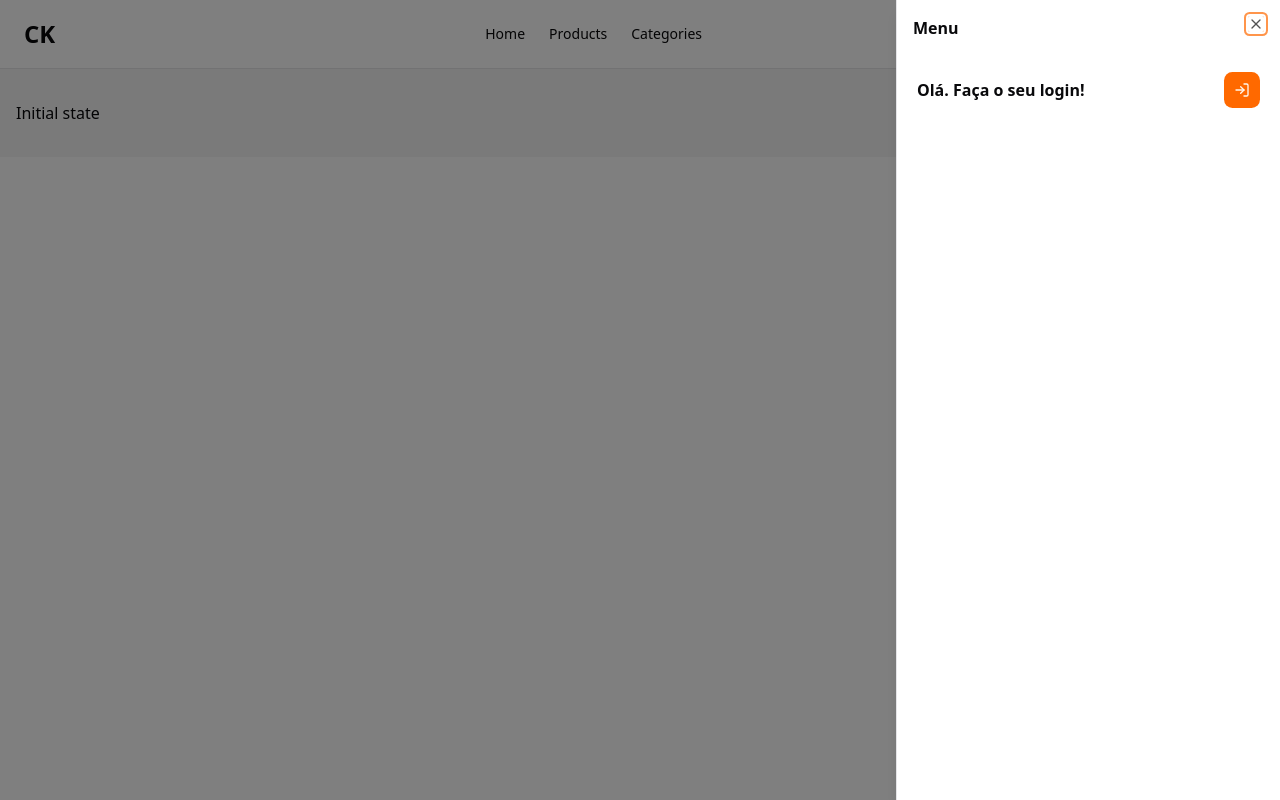
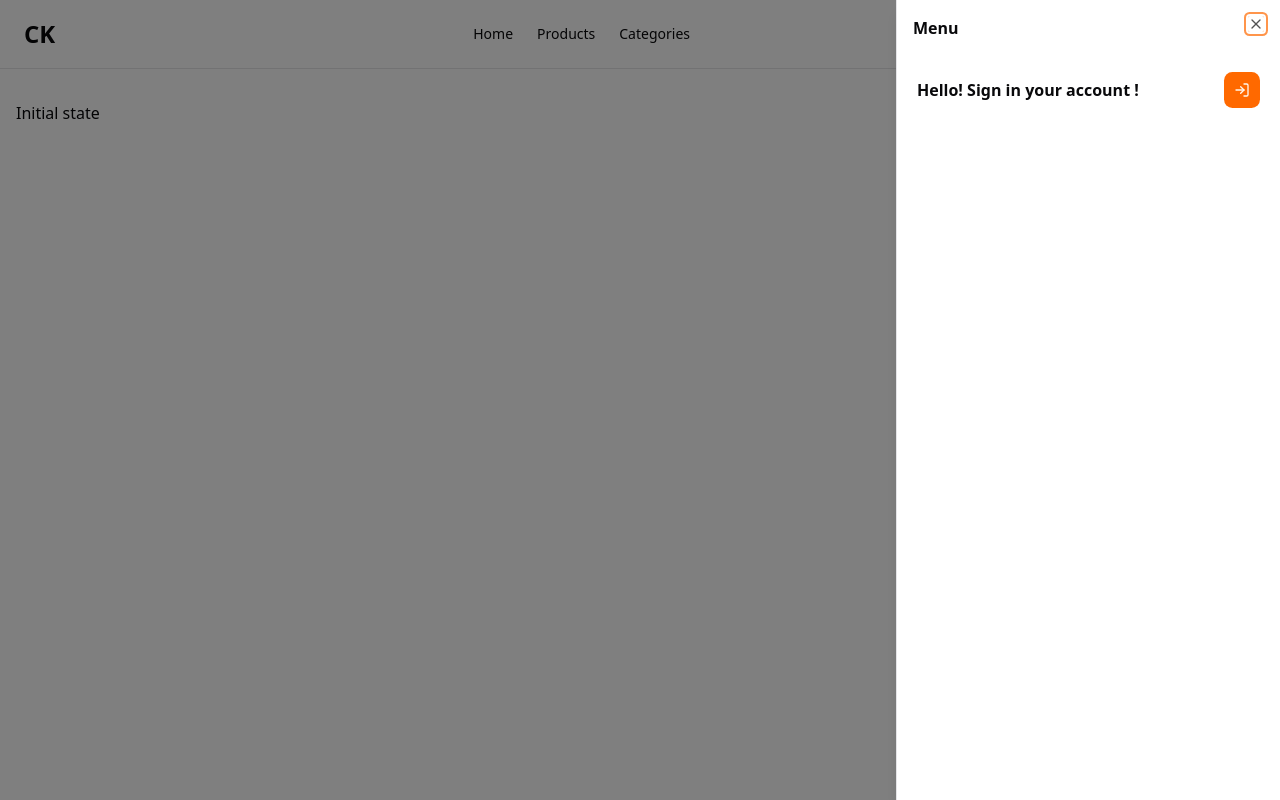
Before and after one commit to EoBryanDev/cupcake-store-ftnd, a Next.js app in the folder web/: page / in a window 1280 px wide. Both pictures are taken after a click on the button 1238 px from the left and 34 px from the top of the page. Built offline with nearby package versions, Linux system fonts and the light colour scheme.

Commit message:
Part of EOB-12,EOB-34: style: adjusting button and icon proprieties

```diff
--- /dev/null
+++ b/web/components/buttons/order-button.tsx
@@ -0,0 +1,15 @@
+"use client";
+
+import { NotepadText } from "lucide-react";
+import { Button } from "@/components/ui/button";
+
+function OrderButton() {
+  return (
+    <Button variant="ghost" className="cursor-pointer">
+      {/* <Sun className="h-4 w-4 scale-100 rotate-0 transition-all dark:scale-0 dark:-rotate-90" /> */}
+      <NotepadText className="h-5 w-5" />
+      <span className="sr-only">Order button</span>
+    </Button>
+  );
+}
+export { OrderButton };
--- a/web/components/buttons/theme-toggle.tsx
+++ b/web/components/buttons/theme-toggle.tsx
@@ -10,8 +10,8 @@ function ThemeToggle() {
   return (
     <Button
       variant="ghost"
-      size="sm"
       onClick={() => setTheme(theme === "light" ? "dark" : "light")}
+      className="cursor-pointer"
     >
       <Sun className="h-4 w-4 scale-100 rotate-0 transition-all dark:scale-0 dark:-rotate-90" />
       <Moon className="absolute h-4 w-4 scale-0 rotate-90 transition-all dark:scale-100 dark:rotate-0" />
--- a/web/components/containers/main-container.tsx
+++ b/web/components/containers/main-container.tsx
@@ -3,8 +3,6 @@ interface IMainContainerProps {
 }
 
 function MainContainer({ children }: IMainContainerProps) {
-  return (
-    <main className="bg-secondary mx-auto max-w-7xl px-4 py-8">{children}</main>
-  );
+  return <main className="mx-auto max-w-7xl px-4 py-8">{children}</main>;
 }
 export { MainContainer };
--- a/web/components/menus/nav-menu-dktp.tsx
+++ b/web/components/menus/nav-menu-dktp.tsx
@@ -5,6 +5,7 @@ import { NotepadText, Menu } from "lucide-react";
 
 import Link from "next/link";
 import { SliderMenu } from "./slider-menu";
+import { OrderButton } from "../buttons/order-button";
 
 export function NavMenuDesktop() {
   return (
@@ -42,7 +43,7 @@ export function NavMenuDesktop() {
         </div>
 
         <div className="flex items-center space-x-2 sm:space-x-4">
-          <NotepadText className="h-5 w-5 cursor-pointer" />
+          <OrderButton />
           <ThemeToggle />
           <SliderMenu />
         </div>
--- a/web/components/menus/slider-menu.tsx
+++ b/web/components/menus/slider-menu.tsx
@@ -55,9 +55,9 @@ function SliderMenu() {
                 </>
               ) : ( */}
           <div className="flex items-center justify-between">
-            <h2 className="font-semibold">Olá. Faça o seu login!</h2>
+            <h2 className="font-semibold">Hello! Sign in your account !</h2>
             <Button size="icon" asChild variant="default">
-              <Link href="/authentication">
+              <Link href="/login">
                 <LogInIcon />
               </Link>
             </Button>
```
